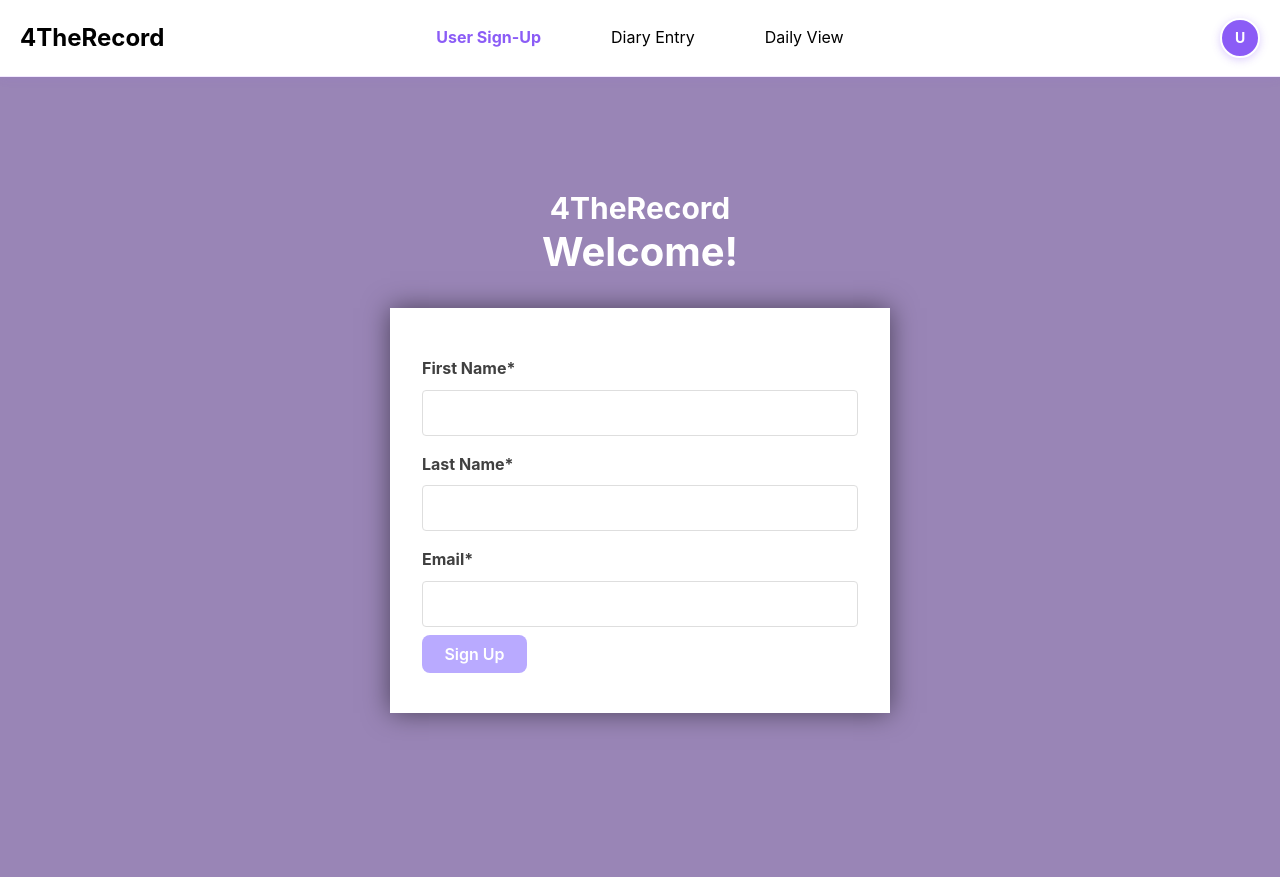
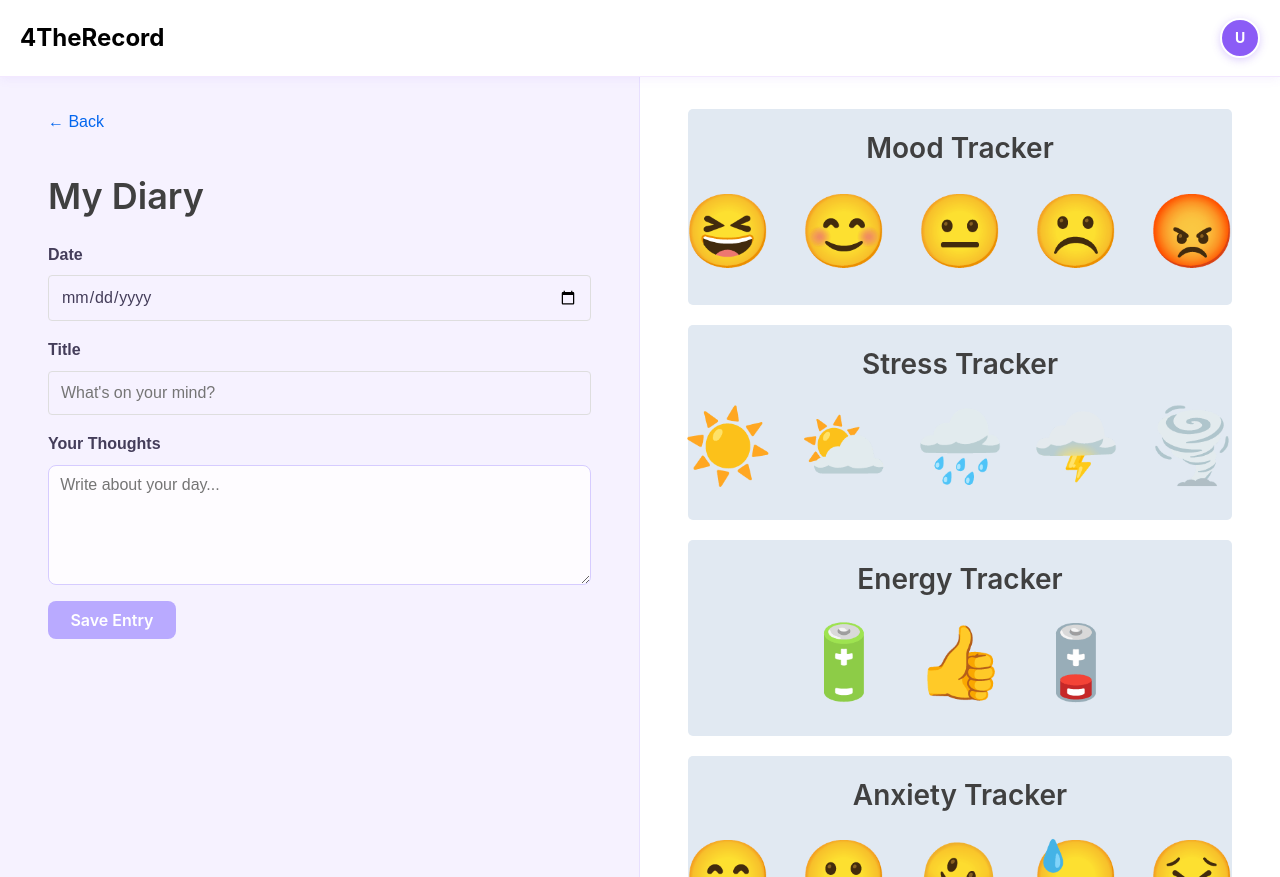
Before and after one commit to ncoronac/4TheRecord, a React (Vite) app in the folder packages/react-frontend/: page /DiaryEntry in a window 1280 px wide. Built offline with nearby package versions, Linux system fonts and the light colour scheme.

Commit message:
implemented react router

```diff
--- a/packages/react-frontend/src/App.jsx
+++ b/packages/react-frontend/src/App.jsx
@@ -1,19 +1,27 @@
+import { BrowserRouter, Routes, Route, useLocation } from "react-router-dom";
 import { useState } from "react";
 import Form from "./Form";
 import DiaryEntry from "./DiaryEntry";
 import DailyView from "./DailyView";
 import Navbar from "./Navbar";
 
+// wrapper that allows us to conditionally render the navbar
+function AppWrapper() {
+    return (
+        <BrowserRouter>
+            <App />
+        </BrowserRouter>
+    );
+}
+
 function App() {
-    const [currentView, setCurrentView] = useState("form");
+    // used to get the current page for conditional rendering
+    const location = useLocation();
+    const showNavbar = location.pathname !== "/";
+
+    // const [currentView, setCurrentView] = useState("form");
     const [users, setUsers] = useState([ ]); // not sure ab this
     const [entries, setEntries] = useState([ ]);
-
-    // don't actually need this rn since we aren't doing a GET request on users
-    // function fetchUsers(){
-    //    const promise = fetch("http://localhost:8000/users");
-     //   return promise;
-    //}
 
     function postUser(person){
         const promise = fetch("http://localhost:8000/users", { // is this the issue?
@@ -60,14 +68,15 @@ function App() {
     }
 
     return (
-        <div className="App">
-            <Navbar currentView={currentView} setCurrentView={setCurrentView} />
-
-            {currentView === "form" && <Form handleSubmitPerson={updateUsers} />}
-            {currentView === "diary" && <DiaryEntry handleSubmitEntry={updateEntries}/>}
-            {currentView === "dailyview" && <DailyView />}
-        </div>
+        <>
+            {showNavbar && <Navbar />}
+            <Routes>
+                <Route path="/" element={<Form handleSubmitPerson={updateUsers} />}/>
+                <Route path="/DailyView" element={<DailyView />} />
+                <Route path="/DiaryEntry" element={<DiaryEntry handleSubmitEntry={updateEntries} />} />
+            </Routes>
+        </>
     );
 }
 
-export default App;
+export default AppWrapper;
--- a/packages/react-frontend/src/DailyView.jsx
+++ b/packages/react-frontend/src/DailyView.jsx
@@ -1,4 +1,5 @@
 import React, {useState} from "react";
+import { Link } from "react-router-dom";
 import "./DailyView.css";
 
 function DailyView() {
@@ -106,6 +107,11 @@ function DailyView() {
           </thead>
           <tbody>{renderCalendar()}</tbody>
         </table>
+
+        {/* added this for now since calendar is not clickable (just to get rid of the navbar) */}
+        <Link to="/DiaryEntry">
+            <button>Diary Entry</button>
+        </Link>
       </div>
 
       {/* RIGHT SIDE: Daily Prompts*/}
--- a/packages/react-frontend/src/DiaryEntry.jsx
+++ b/packages/react-frontend/src/DiaryEntry.jsx
@@ -1,6 +1,7 @@
 import { useState } from "react";
 import "./DiaryEntry.css"; // Make sure to include this stylesheet
 import TrackerContainer from "./TrackerContainer";
+import { Link } from "react-router-dom";
 
 function DiaryEntry(props) {
     const [entry, setEntry] = useState({
@@ -72,6 +73,10 @@ function DiaryEntry(props) {
         <div className="page-container">
             {/* Left Side — Diary Entry */}
             <div className="diary-container">
+                <Link to="/DailyView">
+                    <p>&#8592; Back</p>
+                </Link>
+
                 <h1>My Diary</h1>
                 <form onSubmit={submitForm}>
                     <label htmlFor="date">Date</label>
--- a/packages/react-frontend/src/Form.jsx
+++ b/packages/react-frontend/src/Form.jsx
@@ -1,7 +1,10 @@
+import { useNavigate } from "react-router-dom";
 import { useState } from "react";
 import "./Form.css";
 
-function Form(props) {
+function Form( {handleSubmitPerson} ) {
+    const navigate = useNavigate();
+
     const [person, setPerson] = useState({
         firstname: "",
         lastname: "",
@@ -15,8 +18,12 @@ function Form(props) {
 
     function submitForm(event){
         event.preventDefault();
-        props.handleSubmitPerson(person); // this calls updateUsers(person) which sends a POST to the backend
+        // calls Users(person) which sends POST to backend
+        handleSubmitPerson(person);
         setPerson({firstname: "", lastname: "", email: ""});
+
+        // goes to daily view page afterward
+        navigate("/DailyView");
     }
 
     return (
--- a/packages/react-frontend/src/Navbar.jsx
+++ b/packages/react-frontend/src/Navbar.jsx
@@ -1,15 +1,9 @@
 import { useState, useRef, useEffect } from 'react';
+import { Link } from 'react-router-dom';
 
-function Navbar({ currentView, setCurrentView }) {
+function Navbar() {
     const [isMenuOpen, setIsMenuOpen] = useState(false);
     const menuRef = useRef(null);
-
-    const linkStyle = (view) => ({
-        padding: "10px 20px",
-        cursor: "pointer",
-        color: currentView === view ? "#8b5cf6" : "black",
-        fontWeight: currentView === view ? "bold" : "normal"
-    });
 
     // Close menu when clicking outside
     useEffect(() => {
@@ -60,12 +54,14 @@ function Navbar({ currentView, setCurrentView }) {
                 position: "sticky",
                 top: 0,
                 width: "100%",
+                height: "77px",
                 zIndex: 1000,
                 boxShadow: "0 2px 10px rgba(139, 92, 246, 0.08)",
                 borderBottom: "1px solid #f3e8ff"
             }}
         >
             {/* 4TheRecord */}
+            <Link to="/DailyView">
                     <div style={{
                         position: "absolute",
                         left: "20px",
@@ -77,18 +73,7 @@ function Navbar({ currentView, setCurrentView }) {
                     }}>
                         4TheRecord
                     </div>
-
-            <span style={linkStyle("form")} onClick={() => setCurrentView("form")}>
-                User Sign-Up
-            </span>
-
-            <span style={linkStyle("diary")} onClick={() => setCurrentView("diary")}>
-                Diary Entry
-            </span>
-
-            <span style={linkStyle("dailyview")} onClick={() => setCurrentView("dailyview")}>
-                Daily View
-            </span>
+            </Link>
 
             {/* User Profile Menu */}
             <div style={{
```
Lines whose indentation alone changed are shown as unchanged.
